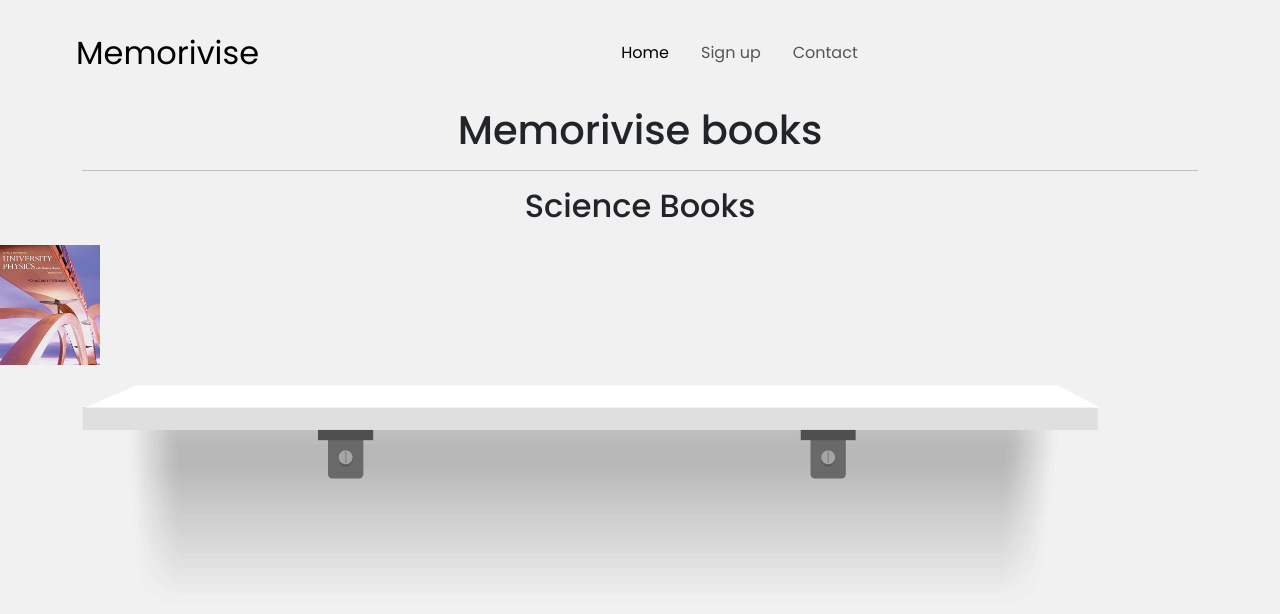
After one commit to Anuj-Khadka/Memorivise, a Flask app: page /science in a window 1280 px wide. The commit adds this page. Shown: the top 614 px of the page. Run offline with Flask 3, Linux system fonts and the light colour scheme.

Commit message:
Merge branch 'main' of https://github.com/Raushnpandit/Memorivise

```diff
--- a/memorivise/templates/biology.html
+++ b/memorivise/templates/biology.html
@@ -10,7 +10,7 @@
     <div class="container">
         <div class="row">
             <header class="col-12">
-                <h1>IPhO Problems and Solutions</h1><br>
+                <h1>IBO Problems and Solutions</h1><br>
             </header>
             <div class="word-container">
                 <div class="word">
--- /dev/null
+++ b/memorivise/templates/science.html
@@ -0,0 +1,34 @@
+{% extends 'base.html' %} {% block title%}
+<title>Science Books</title>
+{% endblock title%} {% block body %}
+<div class="container">
+  <header>
+    <h1 class="text-center">Memorivise books</h1>
+  </header>
+  <hr />
+  <h2 class="text-center">Science Books</h2>
+</div>
+<div class="content">
+    <div class="books-slider">
+      <div class="wraper">
+        <a href="..\static\book\University Physics with Modern Physics (14th edition) [Dr.Soc].pdf"><img src="..\static\img\books\university.jpg"></a>
+      </div>
+      <div class="container">
+      <img src="..\static\img\books\stand.png" class="stand">
+    </div>
+    </div>
+<style>
+  .wraper {
+    display: flex;
+    flex-wrap: wrap;
+    align-items: center;
+    margin: 20px 0;
+  }
+
+  .wraper img {
+    width: 100px;
+    height: 120px;
+    margin-right: 20px;
+  }
+</style>
+  {% endblock body %}
--- a/memorivise/views.py
+++ b/memorivise/views.py
@@ -108,6 +108,11 @@ def Memorivise():
 def Books():
     return render_template('books.html', user=current_user)
 
+@views.route('/science')
+def Science():
+    return render_template('science.html', user=current_user)
+
+
 @views.route('/physics')
 def Physics():
     return render_template('physics.html', user=current_user)
```
Also changed, not shown: memorivise/templates/books.html (+25 -2 lines), memorivise/templates/physics.html (+16 -30 lines), instance/memodb.db, memorivise/static/img/books/university.jpg (added).
